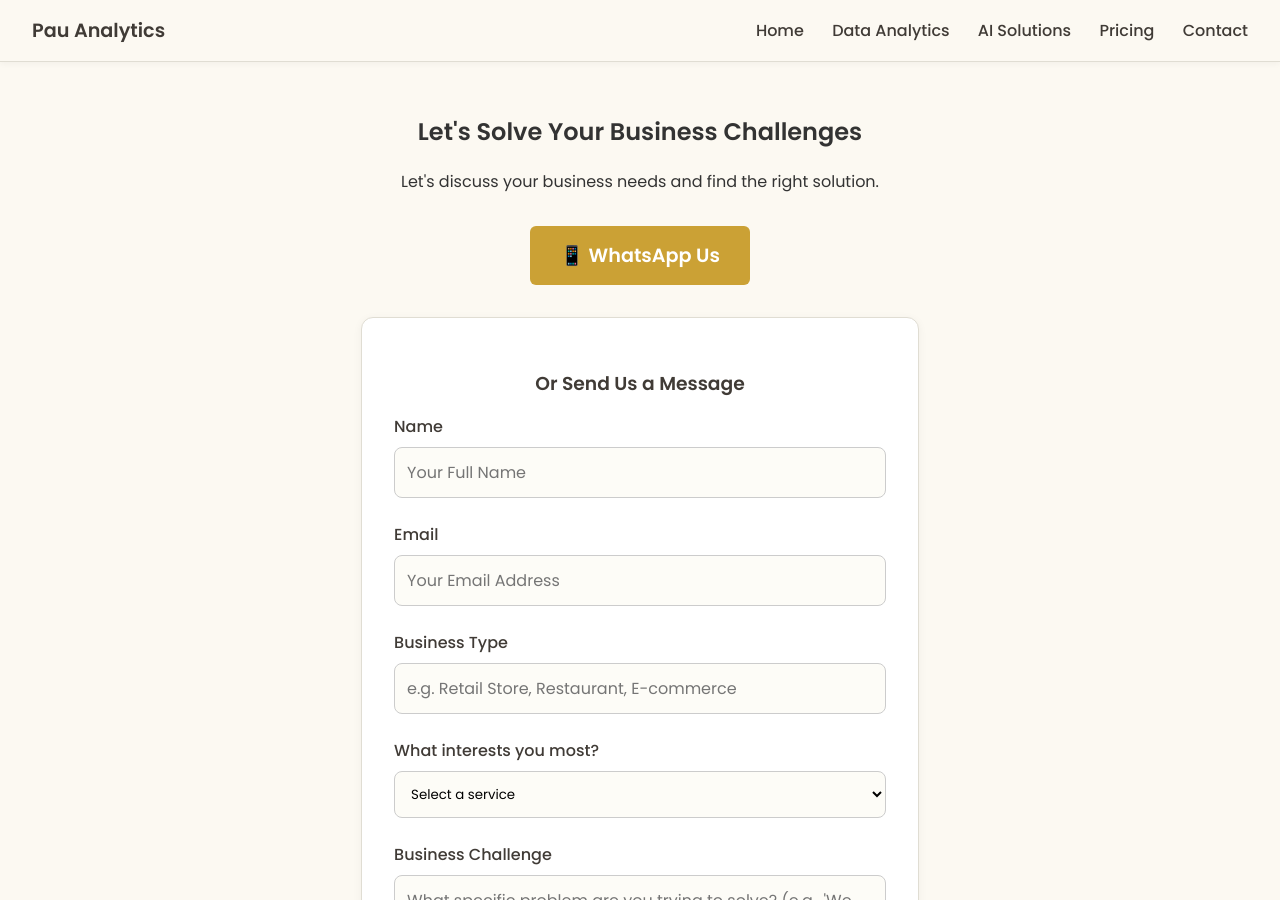
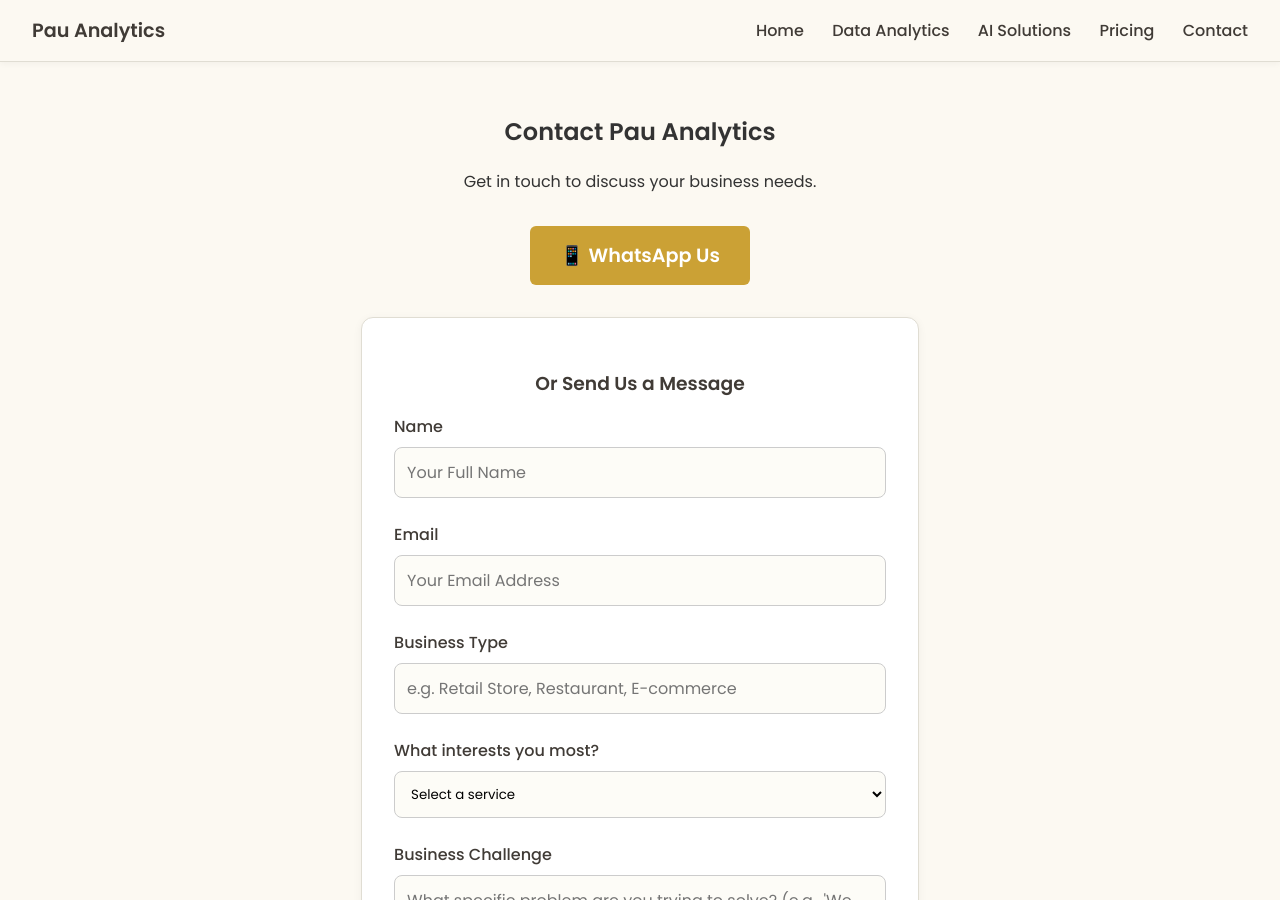
Before and after one commit to lyven81/pinnacles-learning-website, a Jekyll site: the page contact.html, which Jekyll copies as it is, in a window 1280 px wide and 900 px high. Built offline with Jekyll 4.4.1, drawn with Linux system fonts in a browser that asks for light colours.

Commit message:
Update contact page heading and subheading for clarity
- Changed heading from "Let's Solve Your Business Challenges" to "Contact Pau Analytics"
- Simplified subheading from "Let's discuss your business needs and find the right solution." to "Get in touch to discuss your business needs."
- Improved distinction between heading and subheading
- Removed repetitive "Let's" phrasing

🤖 Generated with [Claude Code](https://claude.ai/code)

Co-Authored-By: Claude <noreply@anthropic.com>

```diff
--- a/contact.html
+++ b/contact.html
@@ -277,8 +277,8 @@
 
   <div class="container">
     <section class="intro">
-      <h1>Let's Solve Your Business Challenges</h1>
-      <p>Let's discuss your business needs and find the right solution.</p>
+      <h1>Contact Pau Analytics</h1>
+      <p>Get in touch to discuss your business needs.</p>
 
       <div style="margin: 2rem 0;">
         <a href="https://wa.me/60149207099" class="cta-button" style="font-size: 1.2rem; padding: 15px 30px;">📱 WhatsApp Us</a>
```
